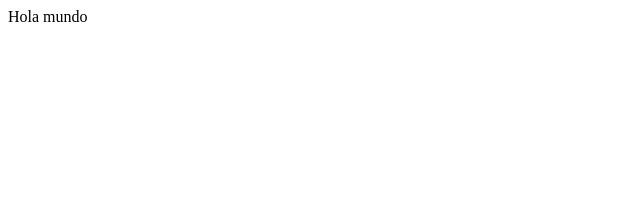
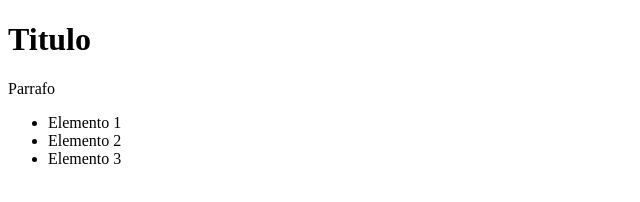
Before and after one commit to S-Ayala90/Clase-16, a plain HTML site: page index.html in a window 1280 px wide. Shown: the whole page, without its empty margins (0-640 px from the left). Drawn offline with Linux system fonts and the light colour scheme.

Commit message:
Agregado texto en el body

```diff
--- a/index.html
+++ b/index.html
@@ -7,7 +7,14 @@
 </head>
 <body>
 
-    Hola mundo
+    <h1>Titulo</h1>
+    <p>Parrafo</p>
+    <ul>
+        <li>Elemento 1</li>
+        <li>Elemento 2</li>
+        <li>Elemento 3</li>
+    </ul>
+
 
 </body>
 </html>
```
